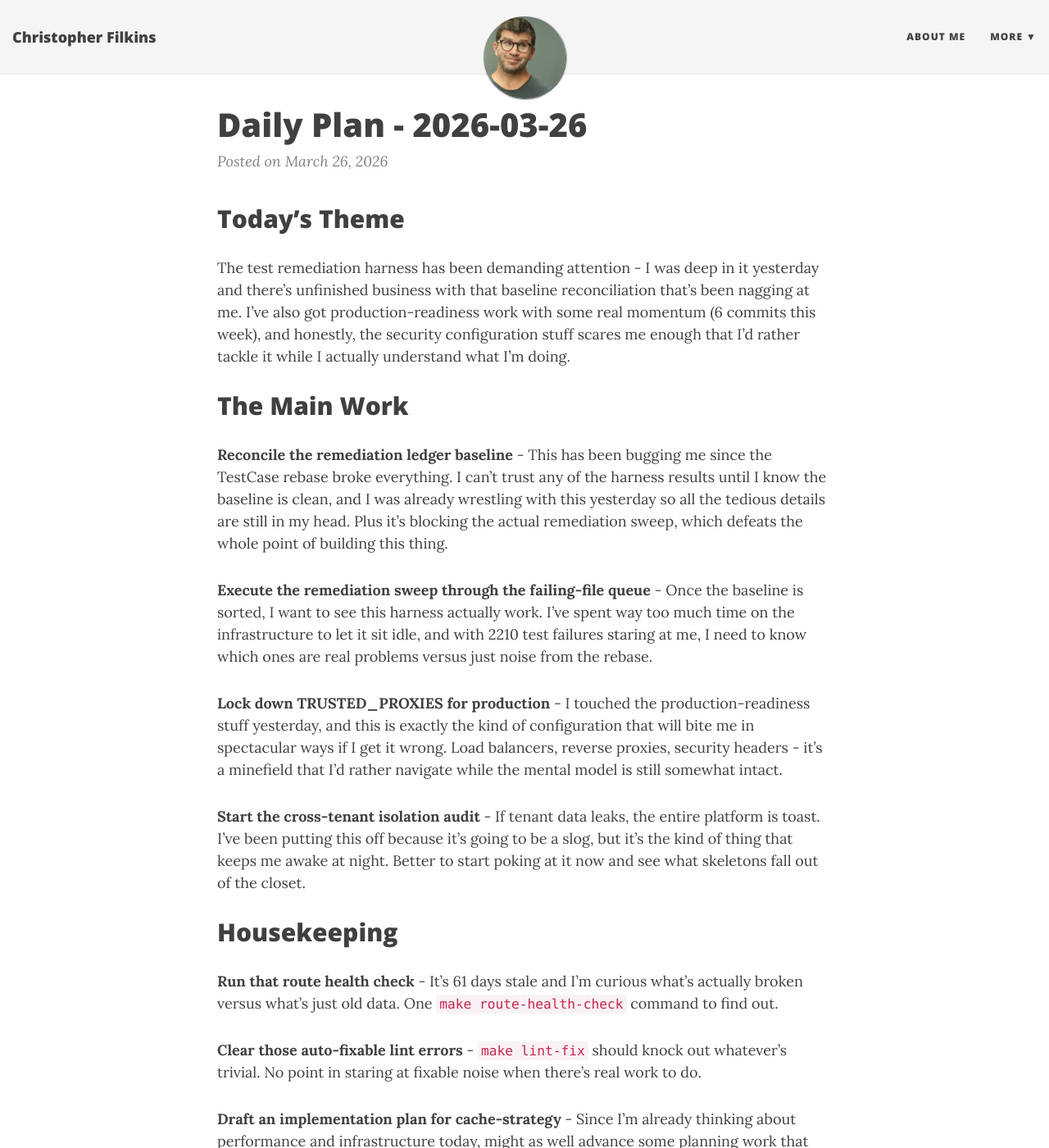
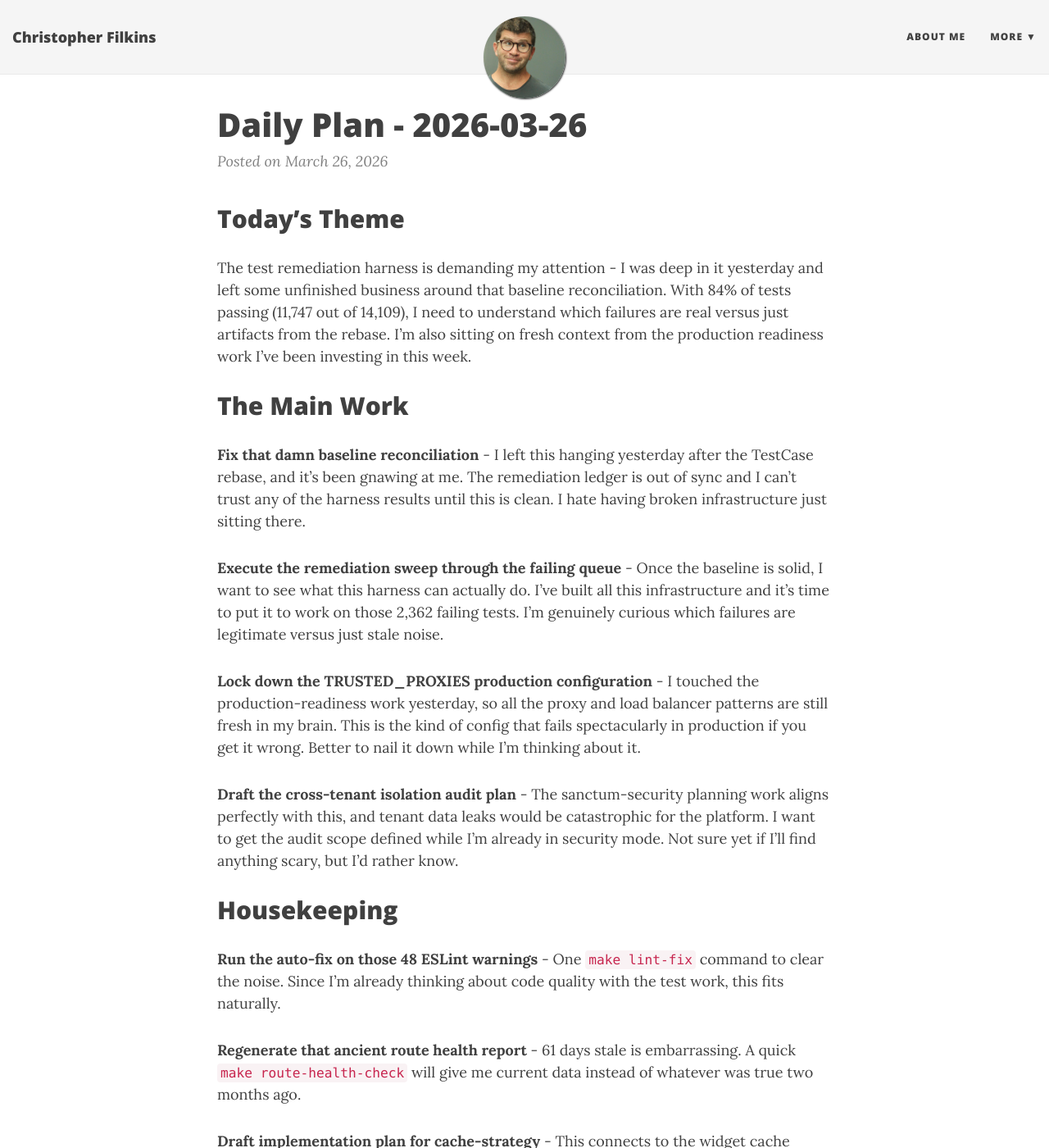
Before and after one commit to filchyboy/filchyboy.github.io, a Jekyll site: the page built from _posts/2026-03-26-todays-plan.md, in a window 1280 px wide and 1400 px high. Shown: the whole window at 82% size. Built offline with Jekyll 4.4.1, drawn with Linux system fonts in a browser that asks for light colours; nearby versions of some CDN libraries; some of the changed text lies outside the part shown.

Commit message:
Add daily plan: 2026-03-26

```diff
--- a/_posts/2026-03-26-todays-plan.md
+++ b/_posts/2026-03-26-todays-plan.md
@@ -5,28 +5,28 @@ date: 2026-03-26
 ---
 
 ## Today's Theme
-The test remediation harness has been demanding attention - I was deep in it yesterday and there's unfinished business with that baseline reconciliation that's been nagging at me. I've also got production-readiness work with some real momentum (6 commits this week), and honestly, the security configuration stuff scares me enough that I'd rather tackle it while I actually understand what I'm doing.
+The test remediation harness is demanding my attention - I was deep in it yesterday and left some unfinished business around that baseline reconciliation. With 84% of tests passing (11,747 out of 14,109), I need to understand which failures are real versus just artifacts from the rebase. I'm also sitting on fresh context from the production readiness work I've been investing in this week.
 
 ## The Main Work
 
-**Reconcile the remediation ledger baseline** - This has been bugging me since the TestCase rebase broke everything. I can't trust any of the harness results until I know the baseline is clean, and I was already wrestling with this yesterday so all the tedious details are still in my head. Plus it's blocking the actual remediation sweep, which defeats the whole point of building this thing.
+**Fix that damn baseline reconciliation** - I left this hanging yesterday after the TestCase rebase, and it's been gnawing at me. The remediation ledger is out of sync and I can't trust any of the harness results until this is clean. I hate having broken infrastructure just sitting there.
 
-**Execute the remediation sweep through the failing-file queue** - Once the baseline is sorted, I want to see this harness actually work. I've spent way too much time on the infrastructure to let it sit idle, and with 2210 test failures staring at me, I need to know which ones are real problems versus just noise from the rebase.
+**Execute the remediation sweep through the failing queue** - Once the baseline is solid, I want to see what this harness can actually do. I've built all this infrastructure and it's time to put it to work on those 2,362 failing tests. I'm genuinely curious which failures are legitimate versus just stale noise.
 
-**Lock down TRUSTED_PROXIES for production** - I touched the production-readiness stuff yesterday, and this is exactly the kind of configuration that will bite me in spectacular ways if I get it wrong. Load balancers, reverse proxies, security headers - it's a minefield that I'd rather navigate while the mental model is still somewhat intact.
+**Lock down the TRUSTED_PROXIES production configuration** - I touched the production-readiness work yesterday, so all the proxy and load balancer patterns are still fresh in my brain. This is the kind of config that fails spectacularly in production if you get it wrong. Better to nail it down while I'm thinking about it.
 
-**Start the cross-tenant isolation audit** - If tenant data leaks, the entire platform is toast. I've been putting this off because it's going to be a slog, but it's the kind of thing that keeps me awake at night. Better to start poking at it now and see what skeletons fall out of the closet.
+**Draft the cross-tenant isolation audit plan** - The sanctum-security planning work aligns perfectly with this, and tenant data leaks would be catastrophic for the platform. I want to get the audit scope defined while I'm already in security mode. Not sure yet if I'll find anything scary, but I'd rather know.
 
 ## Housekeeping
 
-**Run that route health check** - It's 61 days stale and I'm curious what's actually broken versus what's just old data. One `make route-health-check` command to find out.
+**Run the auto-fix on those 48 ESLint warnings** - One `make lint-fix` command to clear the noise. Since I'm already thinking about code quality with the test work, this fits naturally.
 
-**Clear those auto-fixable lint errors** - `make lint-fix` should knock out whatever's trivial. No point in staring at fixable noise when there's real work to do.
+**Regenerate that ancient route health report** - 61 days stale is embarrassing. A quick `make route-health-check` will give me current data instead of whatever was true two months ago.
 
-**Draft an implementation plan for cache-strategy** - Since I'm already thinking about performance and infrastructure today, might as well advance some planning work that aligns. The cache optimization stuff keeps coming up and I should probably have a real plan for it.
+**Draft implementation plan for cache-strategy** - This connects to the widget cache optimization work that's been sitting in my ready queue. While the caching patterns are fresh from recent performance thinking, I should capture the approach.
+
+**Update that stale TODO inventory** - 63 days old means it's basically fiction at this point. The `todo-cleanup` script should surface what actually needs tracking.
 
 ## Parked
 
-I'm not touching the thin vertical slice work today even though it's sitting there looking productive. Those contract scope baselines need focused attention, and I'd rather do them properly when I have mental bandwidth rather than rush through them as an afterthought.
-
-The API pagination guardrails can wait another day - it's important but not urgent, and I've got enough infrastructure work on my plate already.
+The thin vertical slices can wait another day. I've got 132 completed items on the test harness this week, and when something has that much momentum, it deserves to be finished properly. The contract scope baselines aren't going anywhere, but broken test infrastructure affects everything I build.
```
